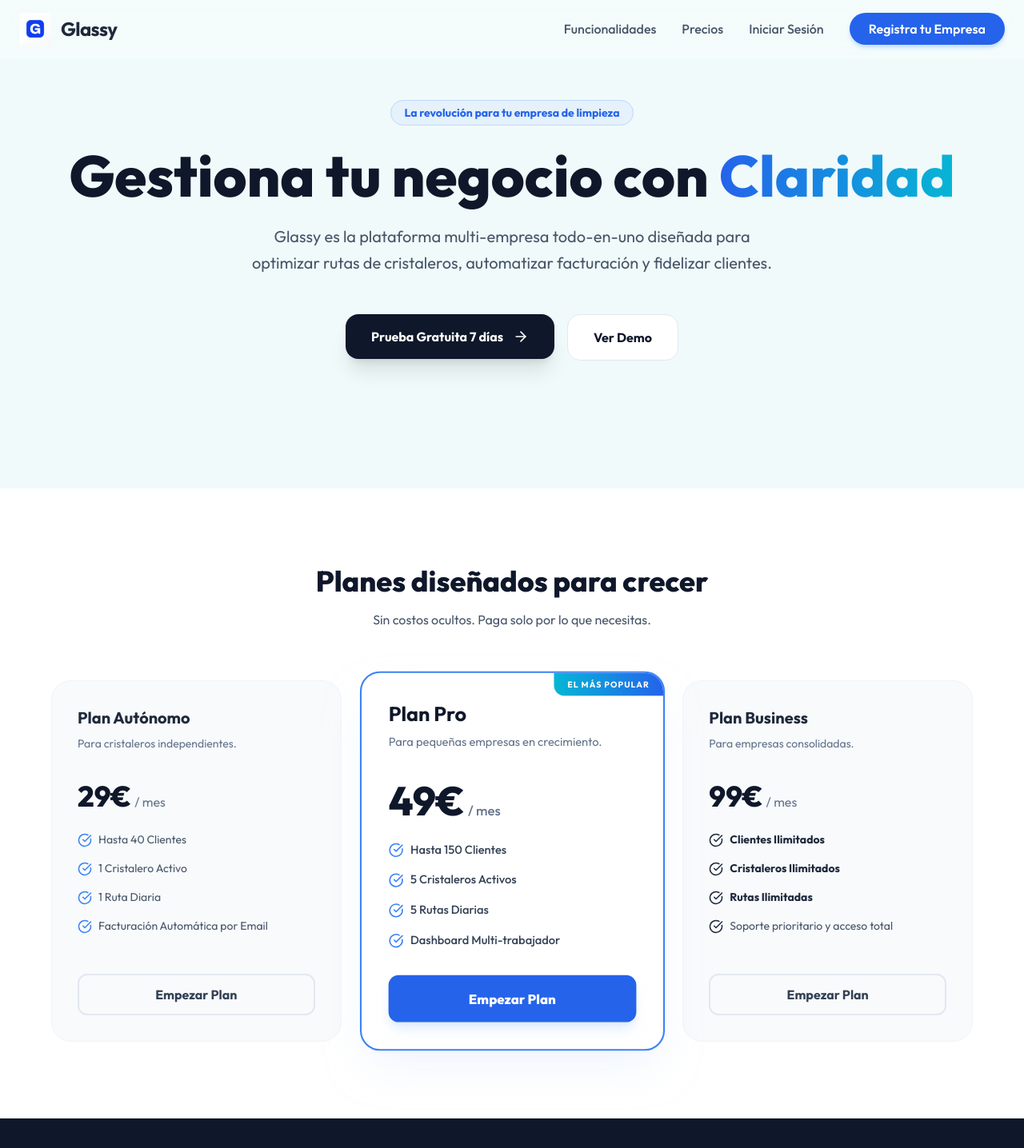
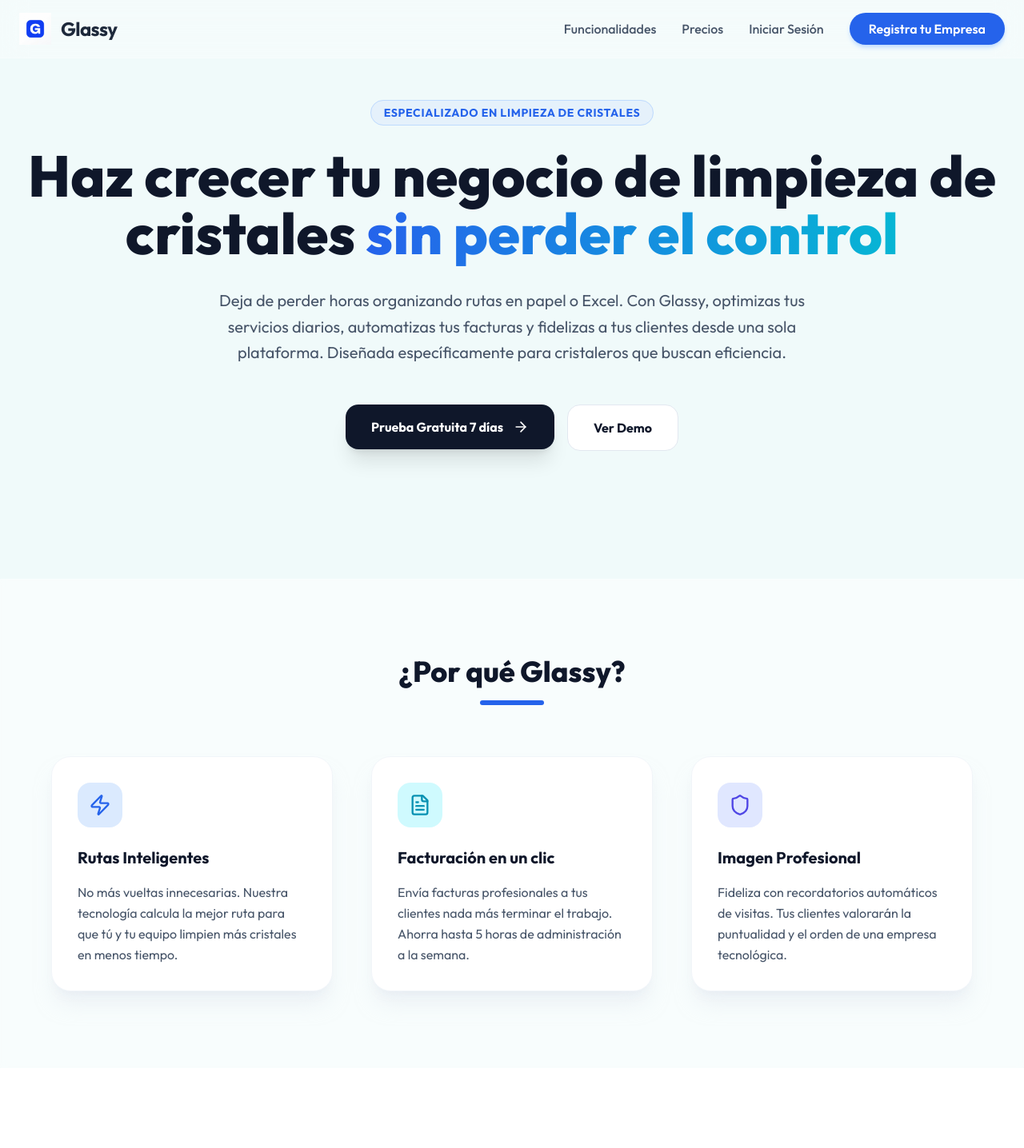
Before and after one commit to orangelmoscott/glassy-multi-tenant-saas, a React (Vite) app in the folder frontend/: page / in a window 1280 px wide. Shown: the top 1436 px of the page at 80% size. Built offline with nearby package versions, Linux system fonts and the light colour scheme.

Commit message:
docs: update landing page copy and added features section

```diff
--- a/frontend/src/pages/LandingPage.jsx
+++ b/frontend/src/pages/LandingPage.jsx
@@ -39,25 +39,25 @@
             transition={{ duration: 0.6 }}
             className="mb-8"
           >
-            <span className="bg-blue-100/50 text-blue-600 px-4 py-1.5 rounded-full text-sm font-bold border border-blue-200">
-              La revolución para tu empresa de limpieza
+            <span className="bg-blue-100/50 text-blue-600 px-4 py-1.5 rounded-full text-sm font-bold border border-blue-200 uppercase tracking-wider">
+              Especializado en Limpieza de Cristales
             </span>
           </motion.div>
           <motion.h1
             initial={{ opacity: 0, y: 30 }}
             animate={{ opacity: 1, y: 0 }}
             transition={{ duration: 0.6, delay: 0.1 }}
-            className="text-6xl md:text-7xl font-extrabold text-slate-900 leading-tight mb-6"
+            className="text-5xl md:text-7xl font-extrabold text-slate-900 leading-tight mb-8"
           >
-            Gestiona tu negocio con <span className="text-transparent bg-clip-text bg-gradient-to-r from-blue-600 to-cyan-500">Claridad</span>
+            Haz crecer tu negocio de limpieza de cristales <span className="text-transparent bg-clip-text bg-gradient-to-r from-blue-600 to-cyan-500">sin perder el control</span>
           </motion.h1>
           <motion.p
             initial={{ opacity: 0, y: 30 }}
             animate={{ opacity: 1, y: 0 }}
             transition={{ duration: 0.6, delay: 0.2 }}
-            className="text-xl text-slate-600 max-w-2xl mb-12 leading-relaxed"
+            className="text-xl text-slate-600 max-w-3xl mb-12 leading-relaxed"
           >
-            Glassy es la plataforma multi-empresa todo-en-uno diseñada para optimizar rutas de cristaleros, automatizar facturación y fidelizar clientes.
+            Deja de perder horas organizando rutas en papel o Excel. Con Glassy, optimizas tus servicios diarios, automatizas tus facturas y fidelizas a tus clientes desde una sola plataforma. Diseñada específicamente para cristaleros que buscan eficiencia.
           </motion.p>
           <motion.div
             initial={{ opacity: 0, scale: 0.9 }}
@@ -78,6 +78,57 @@
           </motion.div>
 
           {/* ... resto del dashboard sim ... */}
+        </div>
+      </section>
+
+      {/* Features Section */}
+      <section id="features" className="py-24 px-6 bg-white/50 backdrop-blur-sm">
+        <div className="container mx-auto">
+          <div className="text-center mb-16">
+            <h2 className="text-4xl font-extrabold text-slate-900 mb-4">¿Por qué Glassy?</h2>
+            <div className="w-20 h-1.5 bg-blue-600 mx-auto rounded-full"></div>
+          </div>
+
+          <div className="grid md:grid-cols-3 gap-12 max-w-6xl mx-auto">
+            <motion.div
+               whileHover={{ y: -5 }}
+               className="bg-white p-8 rounded-3xl shadow-xl shadow-slate-200/50 border border-slate-100"
+            >
+              <div className="w-14 h-14 bg-blue-100 rounded-2xl flex items-center justify-center text-blue-600 mb-6">
+                <Zap size={28} />
+              </div>
+              <h3 className="text-xl font-bold text-slate-900 mb-4">Rutas Inteligentes</h3>
+              <p className="text-slate-600 leading-relaxed">
+                No más vueltas innecesarias. Nuestra tecnología calcula la mejor ruta para que tú y tu equipo limpien más cristales en menos tiempo.
+              </p>
+            </motion.div>
+
+            <motion.div
+               whileHover={{ y: -5 }}
+               className="bg-white p-8 rounded-3xl shadow-xl shadow-slate-200/50 border border-slate-100"
+            >
+              <div className="w-14 h-14 bg-cyan-100 rounded-2xl flex items-center justify-center text-cyan-600 mb-6">
+                <FileText size={28} />
+              </div>
+              <h3 className="text-xl font-bold text-slate-900 mb-4">Facturación en un clic</h3>
+              <p className="text-slate-600 leading-relaxed">
+                Envía facturas profesionales a tus clientes nada más terminar el trabajo. Ahorra hasta 5 horas de administración a la semana.
+              </p>
+            </motion.div>
+
+            <motion.div
+               whileHover={{ y: -5 }}
+               className="bg-white p-8 rounded-3xl shadow-xl shadow-slate-200/50 border border-slate-100"
+            >
+              <div className="w-14 h-14 bg-indigo-100 rounded-2xl flex items-center justify-center text-indigo-600 mb-6">
+                <Shield size={28} />
+              </div>
+              <h3 className="text-xl font-bold text-slate-900 mb-4">Imagen Profesional</h3>
+              <p className="text-slate-600 leading-relaxed">
+                Fideliza con recordatorios automáticos de visitas. Tus clientes valorarán la puntualidad y el orden de una empresa tecnológica.
+              </p>
+            </motion.div>
+          </div>
         </div>
       </section>
 
```
